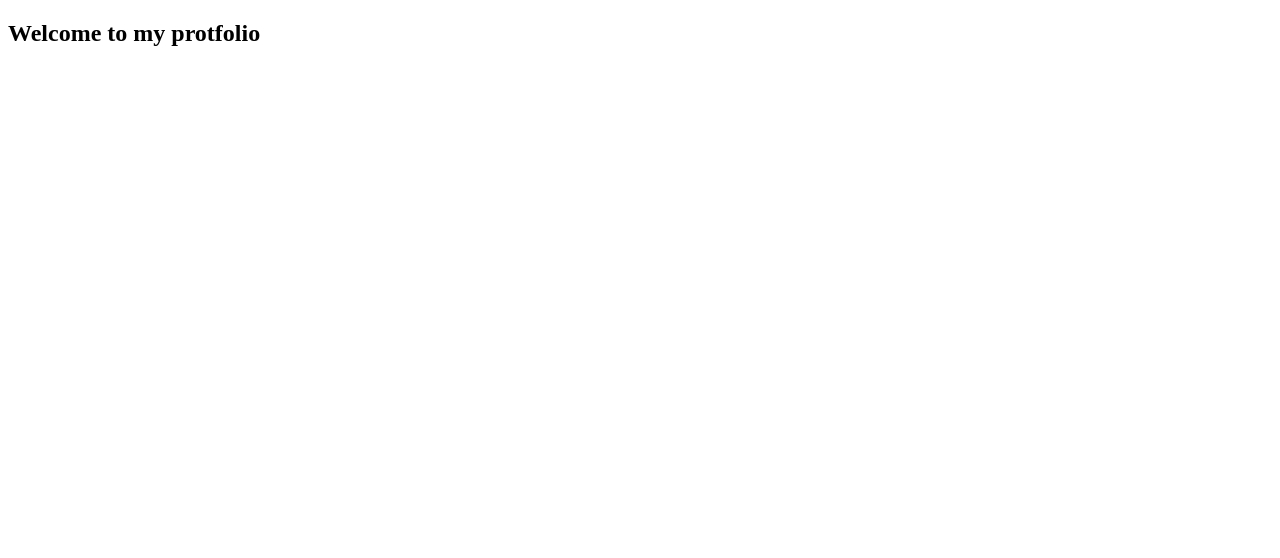
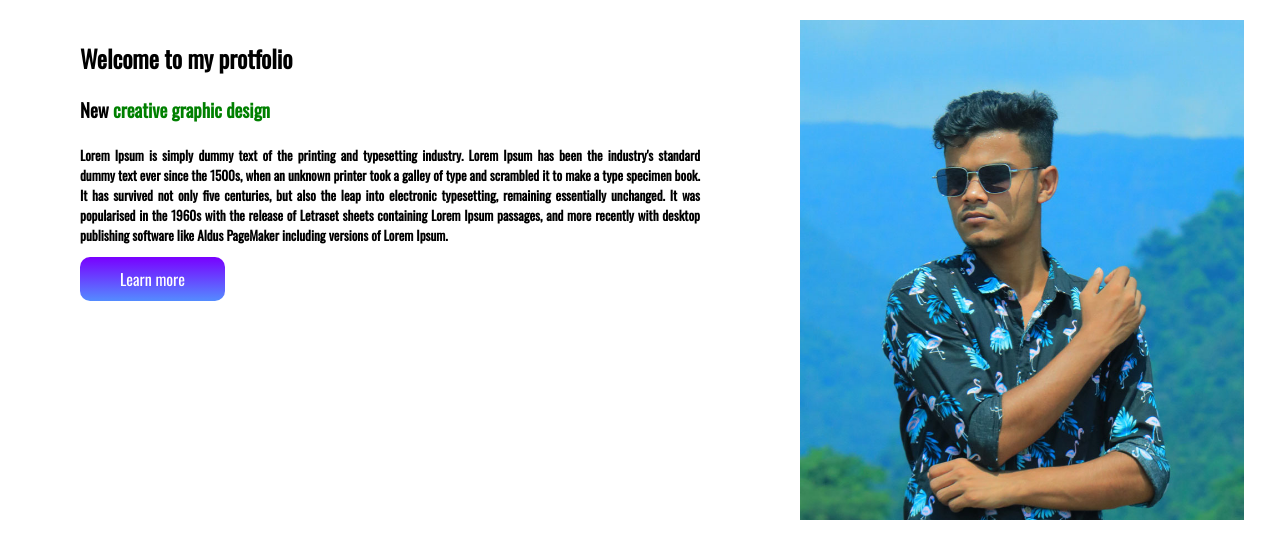
Before and after one commit to FirojPG/devolopar-protfolio, a plain HTML site: page index.html in a window 1280 px wide. Drawn offline with nearby package versions, Linux system fonts and the light colour scheme.

Commit message:
new addin

```diff
--- a/index.html
+++ b/index.html
@@ -1,13 +1,42 @@
 <!DOCTYPE html>
 <html lang="en">
+
 <head>
     <meta charset="UTF-8">
     <meta http-equiv="X-UA-Compatible" content="IE=edge">
     <meta name="viewport" content="width=device-width, initial-scale=1.0">
     <title>my protfolio</title>
+    <link rel="preconnect" href="https://fonts.googleapis.com">
+    <link rel="preconnect" href="https://fonts.gstatic.com" crossorigin>
+    <link href="https://fonts.googleapis.com/css2?family=Oswald&display=swap" rel="stylesheet">
     <link rel="stylesheet" href="style.css">
 </head>
+
 <body>
-    <h2>Welcome to my protfolio</h2>
+    <section class="header">
+        <div class="text">
+            <h2>Welcome to my protfolio</h2>
+            <h3>New <span class="color">creative graphic design</span></h3>
+            <h5 class="paragraph">Lorem Ipsum is simply dummy text of the printing and typesetting industry. Lorem Ipsum
+                has been the
+                industry's
+                standard dummy text ever since the 1500s, when an unknown printer took a galley of type and scrambled it
+                to
+                make
+                a type specimen book. It has survived not only five centuries, but also the leap into electronic
+                typesetting,
+                remaining essentially unchanged. It was popularised in the 1960s with the release of Letraset sheets
+                containing
+                Lorem Ipsum passages, and more recently with desktop publishing software like Aldus PageMaker including
+                versions
+                of Lorem Ipsum.</h5>
+            <a class="link" target="_blank" href="https://web.facebook.com/?_rdc=1&_rdr">Learn more</a>
+
+        </div>
+        <div class="image">
+            <img src="images/img1.JPG" alt="">
+        </div>
+    </section>
 </body>
+
 </html>
--- a/style.css
+++ b/style.css
@@ -0,0 +1,32 @@
+body{
+    font-family: 'Oswald', sans-serif;
+    margin: 0;
+}
+.header{
+display: flex;
+}
+.text{
+    width: 50%;
+    padding-left: 60px;
+}
+.image img{
+height: 500px;
+padding-left: 100px;
+}
+.header{
+    padding: 20px;
+}
+.color{
+    color: green;
+}
+.paragraph{
+    text-align: justify;
+}
+.link{
+    text-decoration: none;
+    background-image: linear-gradient(#7900FF, #548CFF);
+    padding: 10px 40px;
+    color: white;
+    border-radius: 10px;
+
+}
```
Also changed, not shown: images/circle.png (added), images/img1.JPG (added).
